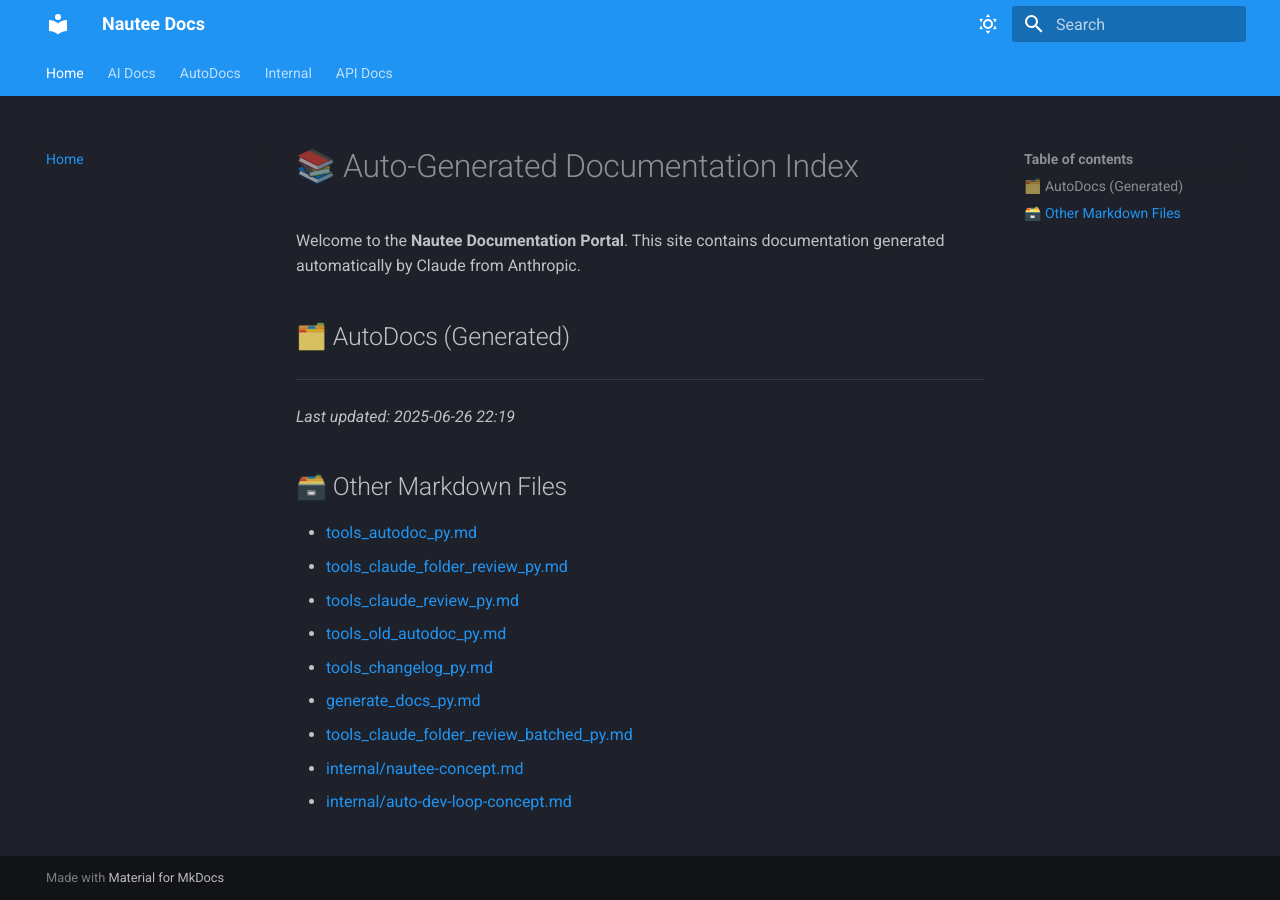
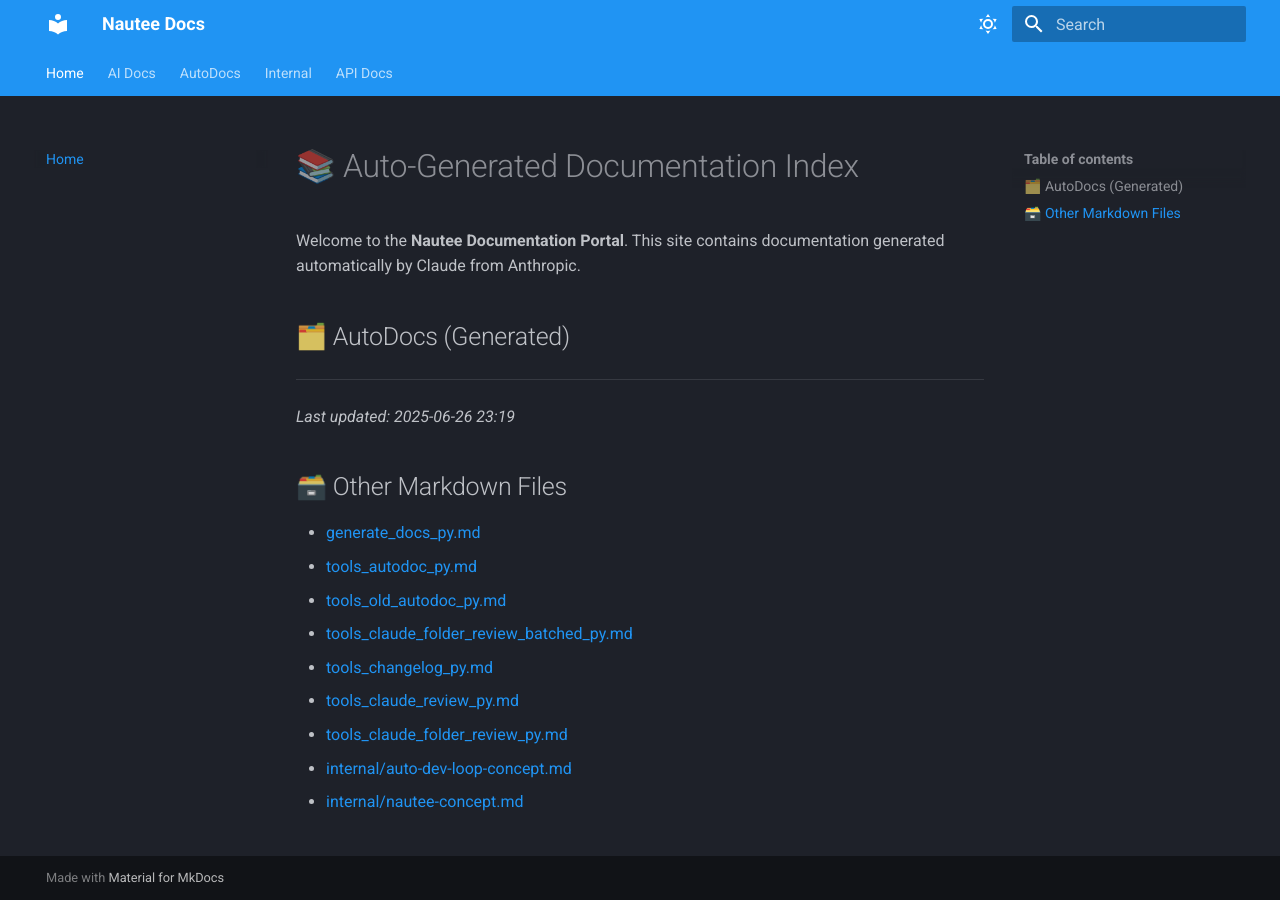
Before and after one commit to 48Nauts-Operator/nautee, an MkDocs documentation site: the page built from docs/index.md, in a window 1280 px wide. Built offline with MkDocs 1.6.1 and Material for MkDocs 9.7.7, drawn with Linux system fonts in a browser that asks for light colours.

```diff
--- a/docs/index.md
+++ b/docs/index.md
@@ -7,16 +7,16 @@ Welcome to the **Nautee Documentation Portal**. This site contains documentation
 
 ---
 
-_Last updated: 2025-06-26 22:19_
+_Last updated: 2025-06-26 23:19_
 
 ## 🗃️ Other Markdown Files
 
+- [generate_docs_py.md](generate_docs_py.md)
 - [tools_autodoc_py.md](tools_autodoc_py.md)
+- [tools_old_autodoc_py.md](tools_old_autodoc_py.md)
+- [tools_claude_folder_review_batched_py.md](tools_claude_folder_review_batched_py.md)
+- [tools_changelog_py.md](tools_changelog_py.md)
+- [tools_claude_review_py.md](tools_claude_review_py.md)
 - [tools_claude_folder_review_py.md](tools_claude_folder_review_py.md)
-- [tools_claude_review_py.md](tools_claude_review_py.md)
-- [tools_old_autodoc_py.md](tools_old_autodoc_py.md)
-- [tools_changelog_py.md](tools_changelog_py.md)
-- [generate_docs_py.md](generate_docs_py.md)
-- [tools_claude_folder_review_batched_py.md](tools_claude_folder_review_batched_py.md)
+- [internal/auto-dev-loop-concept.md](internal/auto-dev-loop-concept.md)
 - [internal/nautee-concept.md](internal/nautee-concept.md)
-- [internal/auto-dev-loop-concept.md](internal/auto-dev-loop-concept.md)
```
